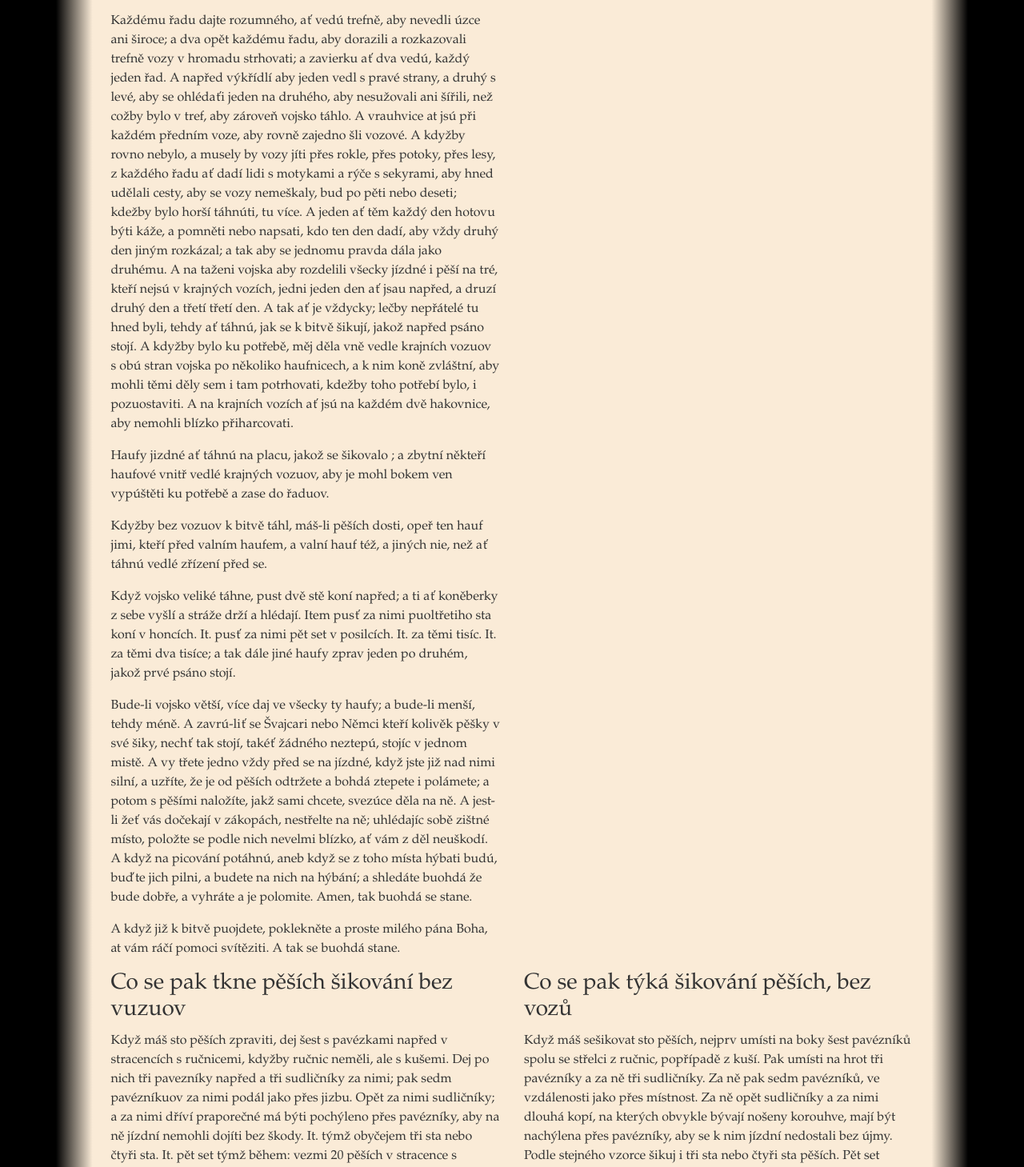
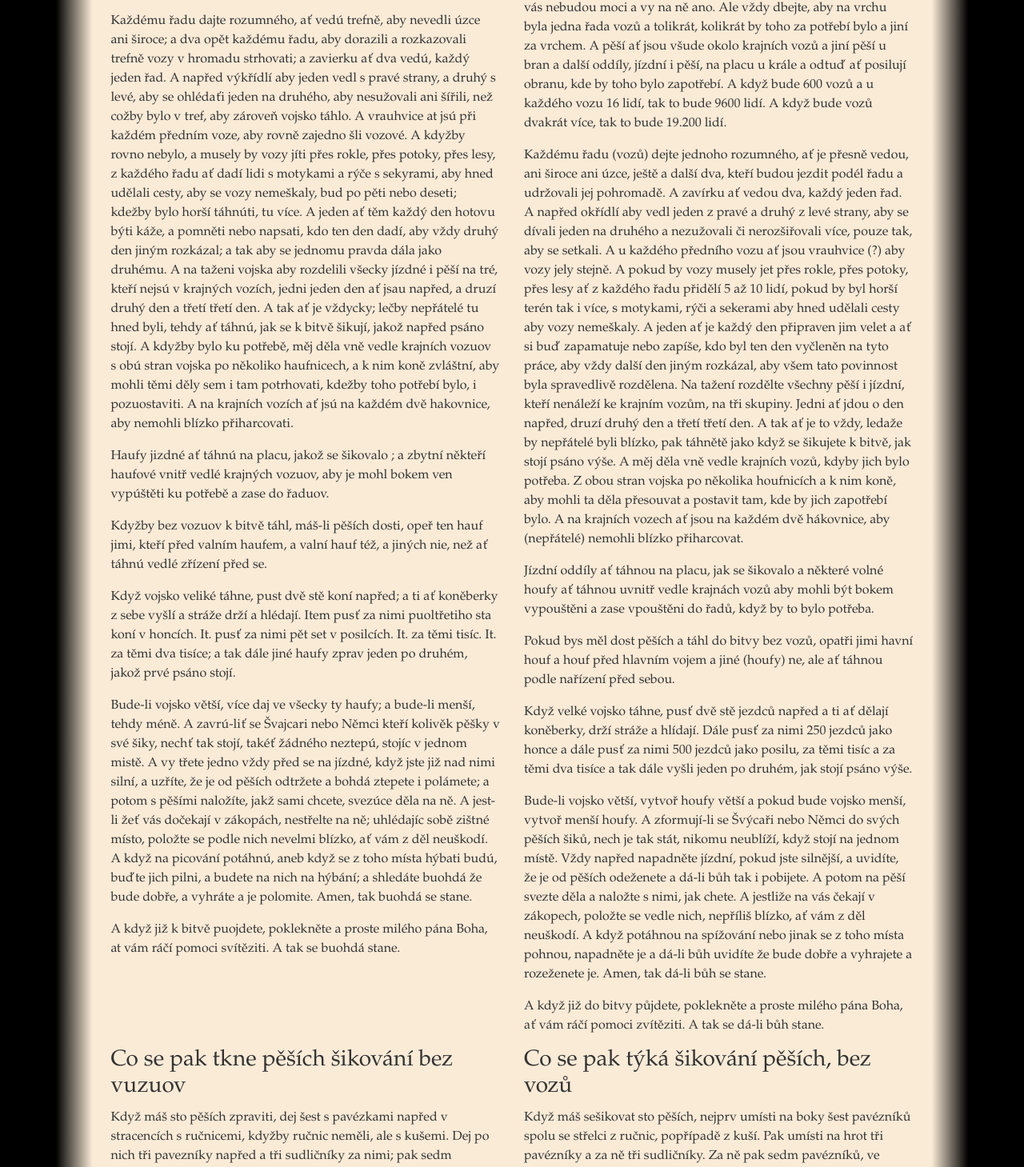
Before and after one commit to claryaldringen/tyrovsti.cz, a Next.js app: page /vaclav-vlcek-o-sikovani-vojska in a window 1280 px wide. Shown: the part 4944-6403 px from the top of the page at 80% size. Built offline with nearby package versions, Linux system fonts and the light colour scheme.

Commit message:
Překlad Vlčka 8

```diff
--- a/pages/vaclav-vlcek-o-sikovani-vojska.js
+++ b/pages/vaclav-vlcek-o-sikovani-vojska.js
@@ -597,7 +597,79 @@ const Page = () => {
                   Jsou-li na pláni nějaká údolí je to také dobře, aby nemohli
                   vidět celé vojsko ani ho napadnout. Jen vždy hleď na to, abys
                   měl jeden krajní řad nad tím údolím buď rovně nebo při vrchu a
-                  tak se nebudou moci beze ztrát položit blízko tebe.
+                  tak se nebudou moci beze ztrát položit blízko tebe, protože vy
+                  po nich budete moci střílet a oni po vás ne. Pokud by byli
+                  početně silnější a chtěli se položit proti vám zdola, nakrmte
+                  je z děl a můžete se hned za vrch položiti, že opět na vás
+                  nebudou moci a vy na ně ano. Ale vždy dbejte, aby na vrchu
+                  byla jedna řada vozů a tolikrát, kolikrát by toho za potřebí
+                  bylo a jiní za vrchem. A pěší ať jsou všude okolo krajních
+                  vozů a jiní pěší u bran a další oddíly, jízdní i pěší, na
+                  placu u krále a odtuď ať posilují obranu, kde by toho bylo
+                  zapotřebí. A když bude 600 vozů a u každého vozu 16 lidí, tak
+                  to bude 9600 lidí. A když bude vozů dvakrát více, tak to bude
+                  19.200 lidí.
+                </p>
+                <p>
+                  Každému řadu (vozů) dejte jednoho rozumného, ať je přesně
+                  vedou, ani široce ani úzce, ještě a další dva, kteří budou
+                  jezdit podél řadu a udržovali jej pohromadě. A zavírku ať
+                  vedou dva, každý jeden řad. A napřed okřídlí aby vedl jeden z
+                  pravé a druhý z levé strany, aby se dívali jeden na druhého a
+                  nezužovali či nerozšiřovali více, pouze tak, aby se setkali. A
+                  u každého předního vozu ať jsou vrauhvice (?) aby vozy jely
+                  stejně. A pokud by vozy musely jet přes rokle, přes potoky,
+                  přes lesy ať z každého řadu přidělí 5 až 10 lidí, pokud by byl
+                  horší terén tak i více, s motykami, rýči a sekerami aby hned
+                  udělali cesty aby vozy nemeškaly. A jeden ať je každý den
+                  připraven jim velet a ať si buď zapamatuje nebo zapíše, kdo
+                  byl ten den vyčleněn na tyto práce, aby vždy další den jiným
+                  rozkázal, aby všem tato povinnost byla spravedlivě rozdělena.
+                  Na tažení rozdělte všechny pěší i jízdní, kteří nenáleží ke
+                  krajním vozům, na tři skupiny. Jedni ať jdou o den napřed,
+                  druzí druhý den a třetí třetí den. A tak ať je to vždy, ledaže
+                  by nepřátelé byli blízko, pak táhnětě jako když se šikujete k
+                  bitvě, jak stojí psáno výše. A měj děla vně vedle krajních
+                  vozů, kdyby jich bylo potřeba. Z obou stran vojska po několika
+                  houfnicích a k nim koně, aby mohli ta děla přesouvat a
+                  postavit tam, kde by jich zapotřebí bylo. A na krajních vozech
+                  ať jsou na každém dvě hákovnice, aby (nepřátelé) nemohli
+                  blízko přiharcovat.
+                </p>
+                <p>
+                  Jízdní oddíly ať táhnou na placu, jak se šikovalo a některé
+                  volné houfy ať táhnou uvnitř vedle krajnách vozů aby mohli být
+                  bokem vypouštěni a zase vpouštěni do řadů, když by to bylo
+                  potřeba.
+                </p>
+                <p>
+                  Pokud bys měl dost pěších a táhl do bitvy bez vozů, opatři
+                  jimi havní houf a houf před hlavním vojem a jiné (houfy) ne,
+                  ale ať táhnou podle nařízení před sebou.
+                </p>
+                <p>
+                  Když velké vojsko táhne, pusť dvě stě jezdců napřed a ti ať
+                  dělají koněberky, drží stráže a hlídají. Dále pusť za nimi 250
+                  jezdců jako honce a dále pusť za nimi 500 jezdců jako posilu,
+                  za těmi tisíc a za těmi dva tisíce a tak dále vyšli jeden po
+                  druhém, jak stojí psáno výše.
+                </p>
+                <p>
+                  Bude-li vojsko větší, vytvoř houfy větší a pokud bude vojsko
+                  menší, vytvoř menší houfy. A zformují-li se Švýcaři nebo Němci
+                  do svých pěších šiků, nech je tak stát, nikomu neublíží, když
+                  stojí na jednom místě. Vždy napřed napadněte jízdní, pokud
+                  jste silnější, a uvidíte, že je od pěších odeženete a dá-li
+                  bůh tak i pobijete. A potom na pěší svezte děla a naložte s
+                  nimi, jak chete. A jestliže na vás čekají v zákopech, položte
+                  se vedle nich, nepříliš blízko, ať vám z děl neuškodí. A když
+                  potáhnou na spížování nebo jinak se z toho místa pohnou,
+                  napadněte je a dá-li bůh uvidíte že bude dobře a vyhrajete a
+                  rozeženete je. Amen, tak dá-li bůh se stane.
+                </p>
+                <p>
+                  A když již do bitvy půjdete, poklekněte a proste milého pána
+                  Boha, ať vám ráčí pomoci zvítěziti. A tak se dá-li bůh stane.
                 </p>
               </Col>
             </Row>
```
